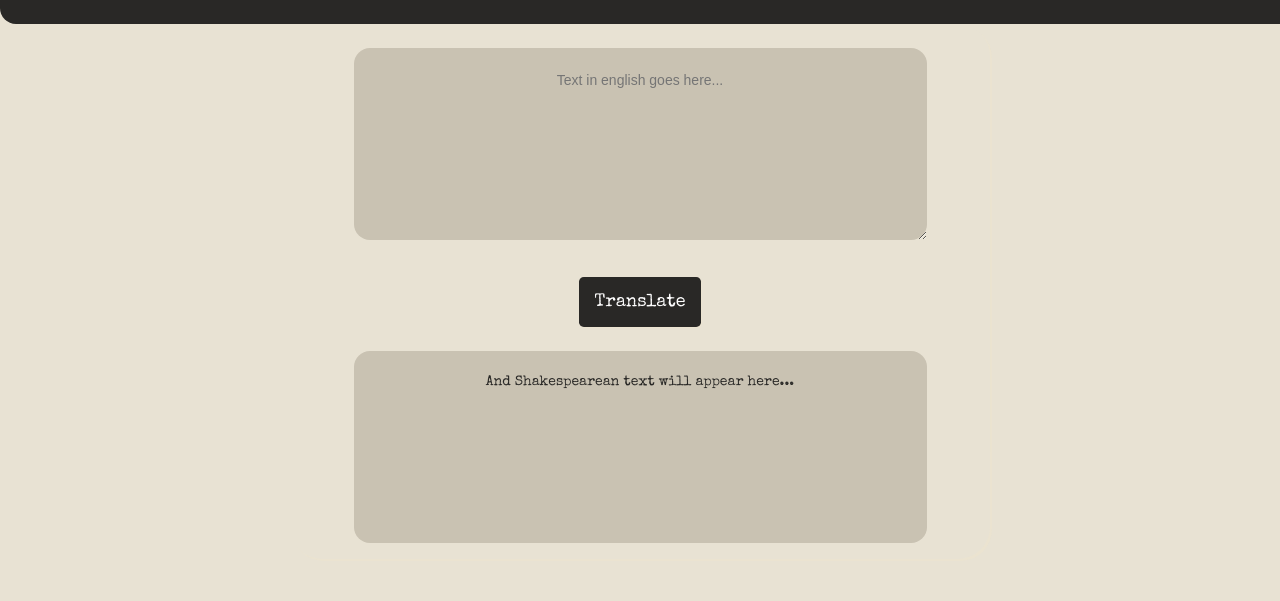
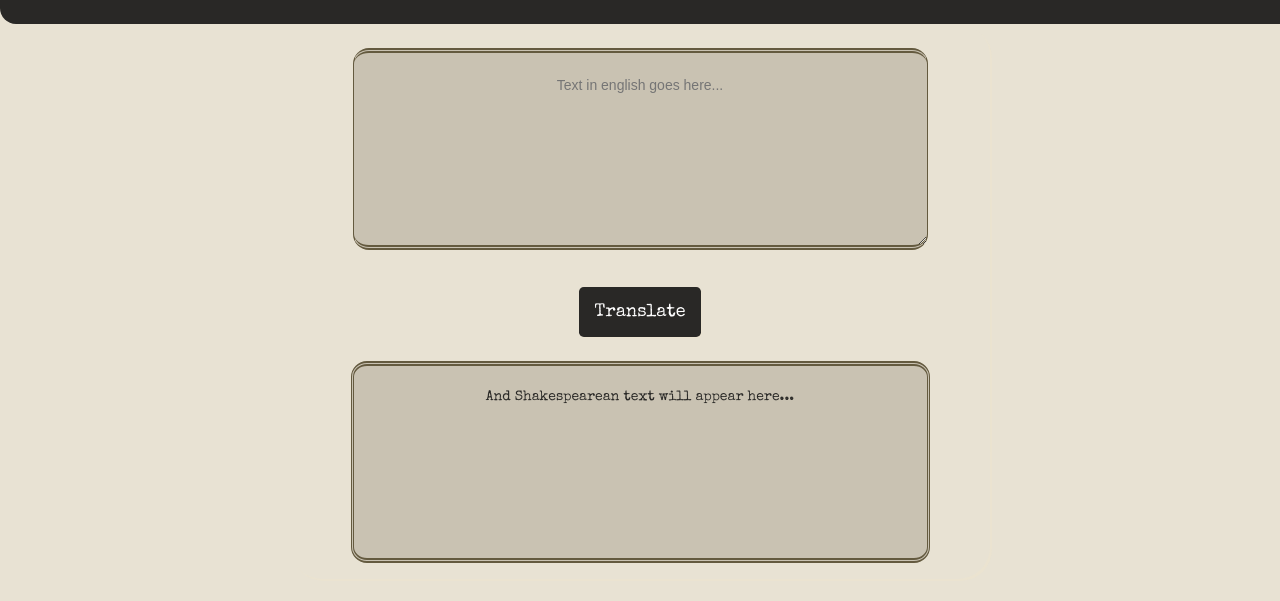
Before and after one commit to sreenidhi3/shakespeare-speaks, a plain HTML site: page index.html in a window 1280 px wide. Shown: the part 57-658 px from the top of the page. Drawn offline with nearby package versions, Linux system fonts and the light colour scheme; a web font is replaced by a local one.

Commit message:
Update style.css

```diff
--- a/style.css
+++ b/style.css
@@ -17,8 +17,10 @@ body{
 
 textarea{
     font-family: 'Montserrat', sans-serif;
-    border-style: hidden;
+    border-style:double;
+    border-block-width:5px;
     border-radius: 1rem;
+    border-color: rgb(100, 90, 63);
     margin: 1.5rem 0.5rem;
     width: 75%;
     height: 18vh;
@@ -34,8 +36,10 @@ textarea{
     text-align: center !important;
     font-family: 'Special Elite';
     font-size: 14px;
-    border-style: hidden;
+    border-style:double;
+    border-block-width:5px;
     border-radius: 1rem;
+    border-color: rgb(100, 90, 63);
     margin: auto;
     width: 75%;
     height: 18vh;
@@ -72,6 +76,7 @@ button {
 .block{
     text-align: center;
     margin: 0rem;
+
 }
 
 .block h2{
```
